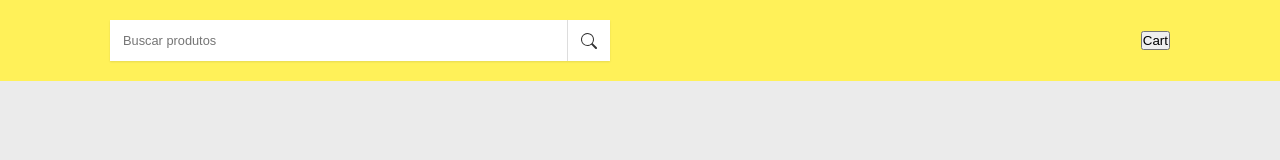
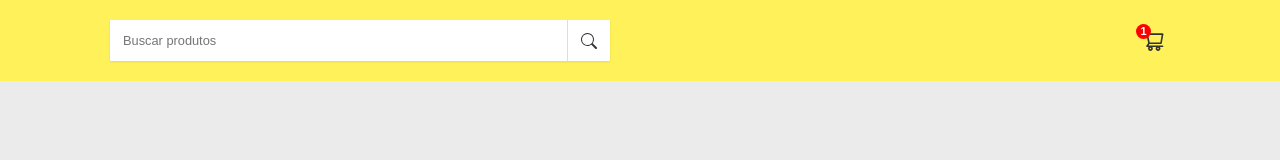
Before and after one commit to MarcosAF9/ShoppingCart, a React (Vite) app: page / in a window 1280 px wide. Shown: the top 160 px of the page. Built offline with nearby package versions, Linux system fonts and the light colour scheme.

Commit message:
botao de carrinho estilizado

```diff
--- /dev/null
+++ b/src/components/CartButton/CartButton.jsx
@@ -0,0 +1,14 @@
+import React from "react";
+import { AiOutlineShoppingCart } from "react-icons/ai";
+import styles from "./cartButton.module.css";
+
+const CartButton = () => {
+  return (
+    <button type="button" className={styles.cartButton}>
+      <AiOutlineShoppingCart />
+      <span className={styles.cartStatus}>1</span>
+    </button>
+  );
+};
+
+export default CartButton;
--- /dev/null
+++ b/src/components/CartButton/cartButton.module.css
@@ -0,0 +1,29 @@
+.cartButton {
+  font-size: 1.5rem;
+  display: flex;
+  align-items: center;
+  justify-content: center;
+  padding: 5px;
+  background: none;
+  border: none;
+  cursor: pointer;
+  position: relative;
+  margin-left: 20px;
+  color: #333;
+}
+
+.cartStatus {
+  background-color: red;
+  width: 15px;
+  height: 15px;
+  border-radius: 50%;
+  position: absolute;
+  top: 0;
+  left: 0;
+  color: #fff;
+  font-size: 11px;
+  font-weight: 600;
+  display: flex;
+  align-items: center;
+  justify-content: center;
+}
--- a/src/components/Header/Header.jsx
+++ b/src/components/Header/Header.jsx
@@ -1,13 +1,14 @@
 import React from "react";
 import styles from "./header.module.css";
 import SearchBar from "../SearchBar/SearchBar";
+import CartButton from "../CartButton/CartButton";
 
 const Header = () => {
   return (
     <header className={styles.header}>
       <div className={styles.container}>
         <SearchBar />
-        <button>Cart</button>
+        <CartButton />
       </div>
     </header>
   );
```
